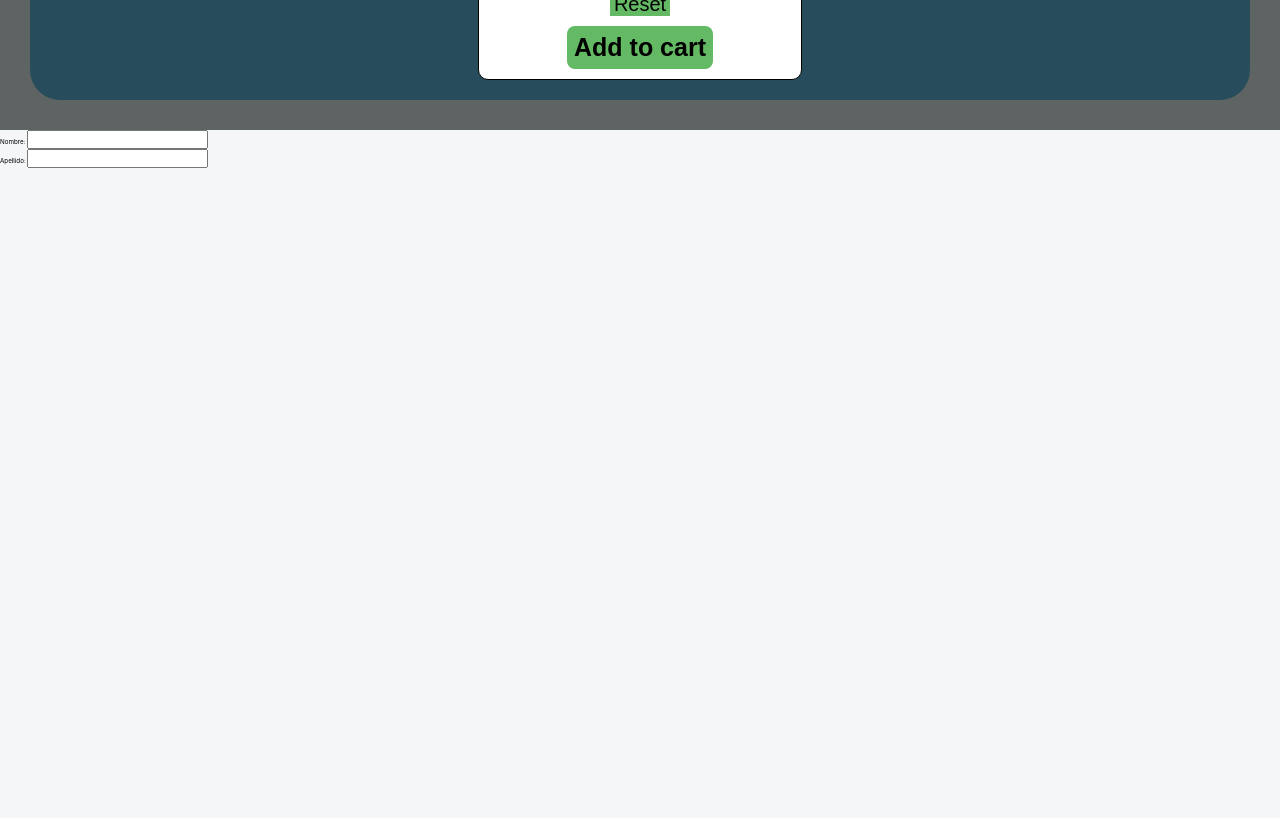
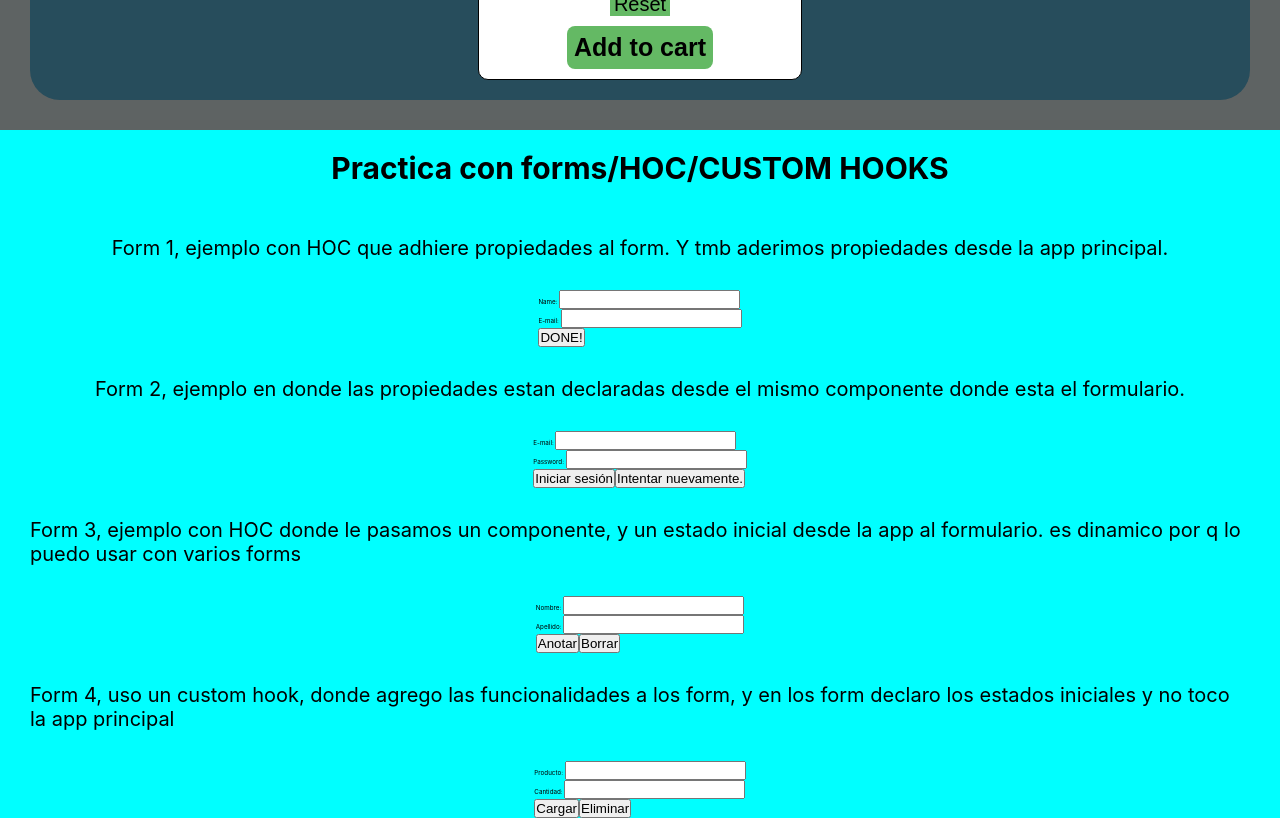
Before and after one commit to CristianAyala14/React-ecommerce, a React (Create React App) app: page / in a window 1280 px wide. Shown: the part 2640-3458 px from the top of the page. Before the commit the page ends 2808 px from the top, so only its background shows below. Built offline with nearby package versions, Linux system fonts and the light colour scheme.

Commit message:
19-10-23 04:45pm

```diff
--- a/src/App.css
+++ b/src/App.css
@@ -7,3 +7,19 @@ html, body{
   font-size: 62.5%;
   background-color: #f5f6f7;
 }
+
+.forms-practice-hoc-customhooks{
+  display: flex;
+  flex-direction: column;
+  justify-content: center;
+  align-items: center;
+  background-color: aqua;
+}
+.prev-h1{
+  padding: 2rem;
+  font-size: 3rem;
+}
+.prev-p{
+  padding: 3rem;
+  font-size: 2rem;
+}
--- a/src/App.js
+++ b/src/App.js
@@ -3,15 +3,19 @@ import Navbar1 from './components/navbar1';
 import Mainbody from './components/main-body';
 import withFormValidation from './hocs/withformvalidation'; //form1example
 import withControlledForm from './hocs/withcontrolledform'; //form3example
+//practicando hoc, custom hoc con forms.
 import Form1 from './components/form1';
-import Form2 from './components/form2'; //en desuso, es un ejemplo de formulario simple con logica junta sin customhoc
+import Form2 from './components/form2';
 import Form3 from './components/form3';
+import Form4 from './components/form4';
+
 import { useState } from "react";
 
-//HOC form1: (hoc:withformvalidation/UI:form.jsx): Usamos el hoc(withFormValidation) para el form(Form), y lo guardamos en WithFormValidation que sera el componente que usaremos en la app.
-const WithFormValidation = withFormValidation(Form1)
+
 
 function App() {
+  //HOC form1: (hoc:withformvalidation/UI:form.jsx): Usamos el hoc(withFormValidation) para el form(Form), y lo guardamos en WithFormValidation que sera el componente que usaremos en la app.
+  const WithFormValidation = withFormValidation(Form1)
   /*HOC form1: Al crear el form1, le dimos varias props, aqui seteamos a traves del nuevo componente "WithFormValidation" las props "formData"(que sera un use state de nombre y email),
   y "onChange" que es una funcion handleChange(ver para que sirve).
   Otras props que estamos seteando al form son "error" y "validateForm" solo que lo hacemos a traves del hoc(withFormValidation).
@@ -22,23 +26,35 @@ function App() {
       ...formData, [event.target.name]: event.target.value
     });
   }
-  //  Para el render en app seria:    <WithFormValidation formData={formData} onChange={handleChange}/>
-
-
-
-  //-----------------------------e------------------------------------
-  //form3 logic with customhoc:
+  //-----------------------------------------------------------------
+  //form3
   const initialStateForm3={
     name:"",
     lastname: "",
   }
-  const Form3Login = withControlledForm(Form3, initialStateForm3)
-
+  const Form3login = withControlledForm(Form3, initialStateForm3)
+  //------------------------------------------------------------------------
   return (
     <div className="App">
       <Navbar1 tittle = 'E-COMMERCE' op1 = 'INFO+' op2 = '1'/>
       <Mainbody/>
-      <Form3Login/>
+
+      <div className='forms-practice-hoc-customhooks'>
+          <h1 className='prev-h1'>Practica con forms/HOC/CUSTOM HOOKS</h1>
+          <p className='prev-p'>Form 1, ejemplo con HOC que adhiere propiedades al form. Y tmb aderimos propiedades desde la app principal.</p>
+          <WithFormValidation formData={formData} onChange={handleChange}/>
+          <p className='prev-p'>Form 2, ejemplo en donde las propiedades estan declaradas desde el mismo componente donde esta el formulario.</p>
+          <Form2/>
+          <p className='prev-p'>Form 3, ejemplo con HOC donde le pasamos un componente, y un estado inicial desde la app al formulario. es dinamico por q lo puedo usar con varios forms</p>
+          <Form3login/>
+          <p className='prev-p'>Form 4, uso un custom hook, donde agrego las funcionalidades a los form, y en los form declaro los estados iniciales y no toco la app principal </p>
+          <Form4/>
+      </div>
+
+
+
+
+
     </div>
   );
 }
--- /dev/null
+++ b/src/Customhooks/useform.js
@@ -0,0 +1,19 @@
+import { useState } from "react";
+function useForm(initialstate = {}){
+    const [formValues, setFormValues] = useState (initialstate);
+
+    const reset= ()=>{
+        setFormValues(initialstate);
+        console.log("error")
+    }
+
+    const handleChange= ({target})=>{
+        setFormValues({...formValues, [target.name]: target.value,});
+        console.log(formValues)
+    }
+
+    return {formValues, handleChange, reset};
+
+};
+
+export default useForm;
--- a/src/components/form1.jsx
+++ b/src/components/form1.jsx
@@ -1,5 +1,4 @@
 import React from 'react';
-import '../stylesheets/form.css';
 
 function Form1 ({formData, error, validateForm, onChange}){
     function handleSubmit(event){
--- a/src/components/form3.jsx
+++ b/src/components/form3.jsx
@@ -1,4 +1,4 @@
-//form para HOC withcontrolledform
+//form para HOC withcontrolledform (useform)
 import { useState } from "react";
 
 function Form3({formProps}){
@@ -13,11 +13,15 @@ function Form3({formProps}){
         <form onSubmit={handleSubmit} noValidate>
             <div>
                 <label htmlFor="name">Nombre: </label>
-                <input type="text" id="name" name="name" value={formValues.name} onChange={handleChange}/>
+                <input type="name" id="name" name="name" value={formValues.name} onChange={handleChange}/>
             </div>
             <div>
-                <label htmlFor="name">Apellido: </label>
-                <input type="text" id="lastname" name="lastname" value={formValues.lastname} onChange={handleChange}/>
+                <label htmlFor="lastname">Apellido: </label>
+                <input type="lastname" id="lastname" name="lastname" value={formValues.lastname} onChange={handleChange}/>
+            </div>
+            <div>
+                <button type="submit">Anotar</button>
+                <button type="button" onClick={reset}>Borrar</button>
             </div>
         </form>
     )
--- /dev/null
+++ b/src/components/form4.jsx
@@ -0,0 +1,31 @@
+//form para HOC withcontrolledform (useform)
+import useForm from "../Customhooks/useform";
+
+function Form4(){
+    //uso el custom hook use form
+    const {formValues, handleChange, reset} = useForm({product:"", amount:""})
+
+    const handleSubmit=(e)=>{
+        e.preventDefault();
+        console.log(formValues);
+    };
+
+    return(
+        <form onSubmit={handleSubmit} noValidate>
+            <div>
+                <label htmlFor="product">Producto: </label>
+                <input type="text" id="product" name="product" value={formValues.product} onChange={handleChange}/>
+            </div>
+            <div>
+                <label htmlFor="amount">Cantidad: </label>
+                <input type="amount" id="amount" name="amount" value={formValues.amount} onChange={handleChange}/>
+            </div>
+            <div>
+                <button type="submit">Cargar</button>
+                <button type="button" onClick={reset}>Eliminar</button>
+            </div>
+        </form>
+    )
+}
+
+export default Form4;
--- a/src/components/item-detail.jsx
+++ b/src/components/item-detail.jsx
@@ -1,7 +1,7 @@
 import React from 'react';
 import '../stylesheets/item-detail.css'
 import Buy_button from './buy-button';
-import { useCount } from '../hooks/useCount';
+import { useCount } from '../Customhooks/useCount';
 function Item(props){
 
     const { counter, decrement, increment, reset } = useCount(0, 0, 10);
--- a/src/hocs/withcontrolledform.js
+++ b/src/hocs/withcontrolledform.js
@@ -1,5 +1,6 @@
-//hoc: funcion que recibe un componente y le inyecta una nueva logica.
-//high order component para hacer en forma de customhook, las funcionalidades de form2 "handleChange", "setFormValues", "handleSubmit"
+
+//high order component dinamico que en ves de poner las funcionalidades dentro del form como en form2 "handleChange", "setFormValues", "handleSubmit"
+//las puedo utilizar en cualquier form. (las uso en form3 y form4)
 
 import { useState } from "react";
 
@@ -15,7 +16,7 @@ function withControlledForm(FormComponent, initialState){
         }
 
         const reset =()=>{
-            setFormValues({initialState})
+            setFormValues(initialState)
         };
 
         const formProps = {
--- a/src/hocs/withformvalidation.js
+++ b/src/hocs/withformvalidation.js
@@ -1,4 +1,4 @@
-//high order component to validate form1
+//high order component que agrega funcionalidad (validate) a form1
 import React from 'react';
 import { useState } from "react";
 
```
Also changed, not shown: src/Customhooks/useCount.js (renamed from src/hooks/useCount.js).
